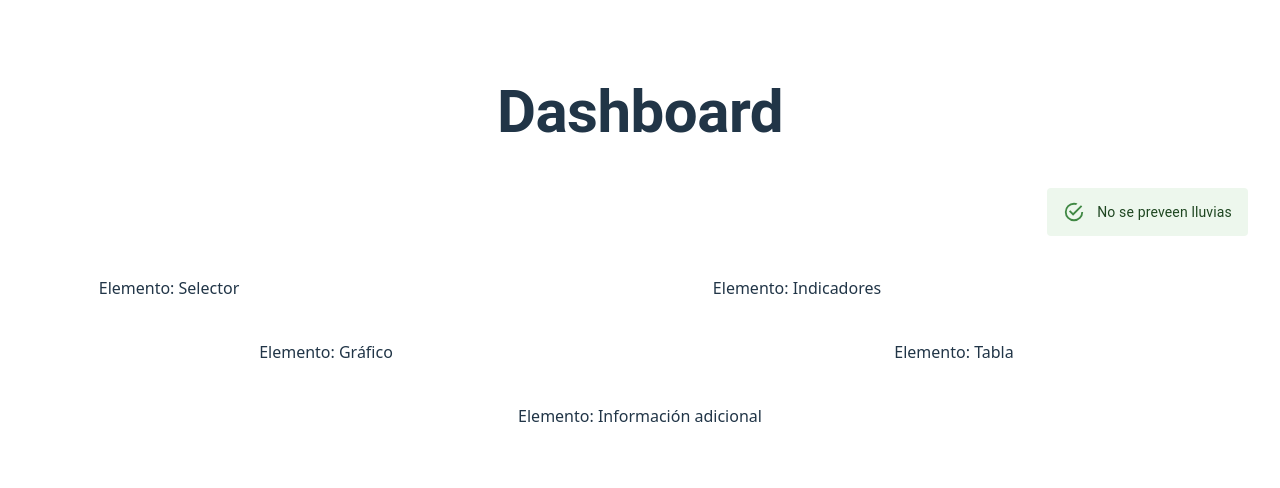
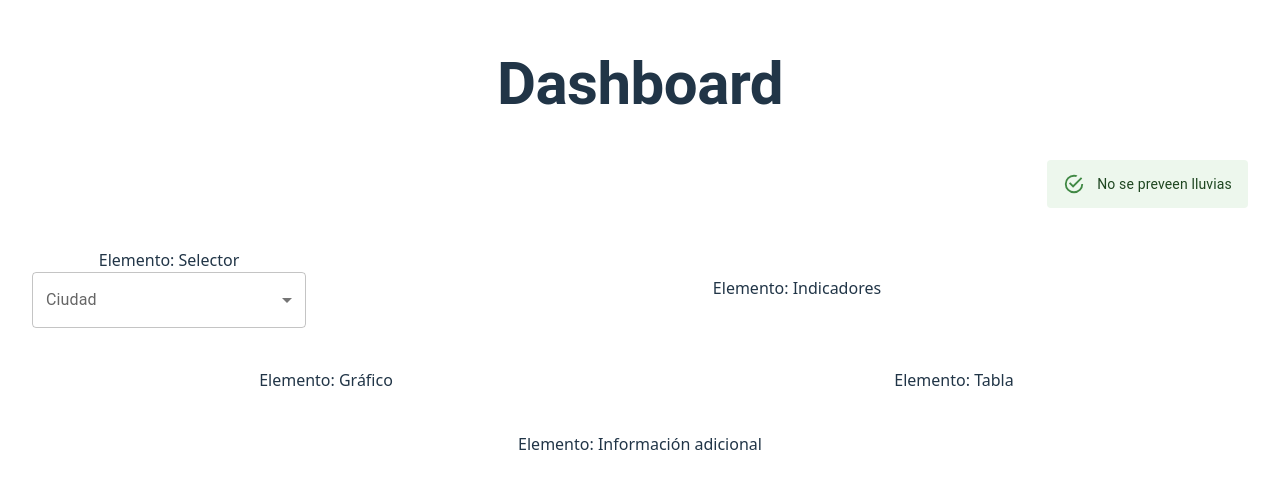
Before and after one commit to KevinJSalazar/dashboard, a React (Vite) app: page / in a window 1280 px wide. Shown: the part 148-636 px from the top of the page. Built offline with nearby package versions, Linux system fonts and the light colour scheme.

Commit message:
Se agregó el SelectUI

```diff
--- a/src/App.tsx
+++ b/src/App.tsx
@@ -5,6 +5,7 @@
 import { Grid } from '@mui/material';
 import HeaderUI from './components/HeaderUI';
 import AlertUI from './components/AlertUI';
+import SelectorUI from './components/SelectorUI';
 
 
 function App() {
@@ -20,7 +21,9 @@
       </Grid>
 
       {/* Selector */}
-      <Grid size={{ xs: 12, md: 3 }}>Elemento: Selector</Grid>
+      <Grid size={{ xs: 12, md: 3 }}>Elemento: Selector
+        <SelectorUI description="Mamawebo"/>
+      </Grid>
 
       {/* Indicadores */}
       <Grid size={{ xs: 12, md: 9 }}>Elemento: Indicadores</Grid>
--- /dev/null
+++ b/src/components/SelectorUI.tsx
@@ -0,0 +1,24 @@
+import FormControl from '@mui/material/FormControl';
+import InputLabel from '@mui/material/InputLabel';
+import Select from '@mui/material/Select';
+import MenuItem from '@mui/material/MenuItem';
+
+export default function SelectorUI() {
+
+return (
+   <FormControl fullWidth>
+      <InputLabel id="city-select-label">Ciudad</InputLabel>
+      <Select
+         labelId="city-select-label"
+         id="city-simple-select"
+         label="Ciudad">
+         <MenuItem disabled><em>Seleccione una ciudad</em></MenuItem>
+         <MenuItem value={"guayaquil"}>Guayaquil</MenuItem>
+         <MenuItem value={"quito"}>Quito</MenuItem>
+         <MenuItem value={"manta"}>Manta</MenuItem>
+         <MenuItem value={"cuenca"}>Cuenca</MenuItem>
+      </Select>
+
+   </FormControl>
+   )
+}
```
